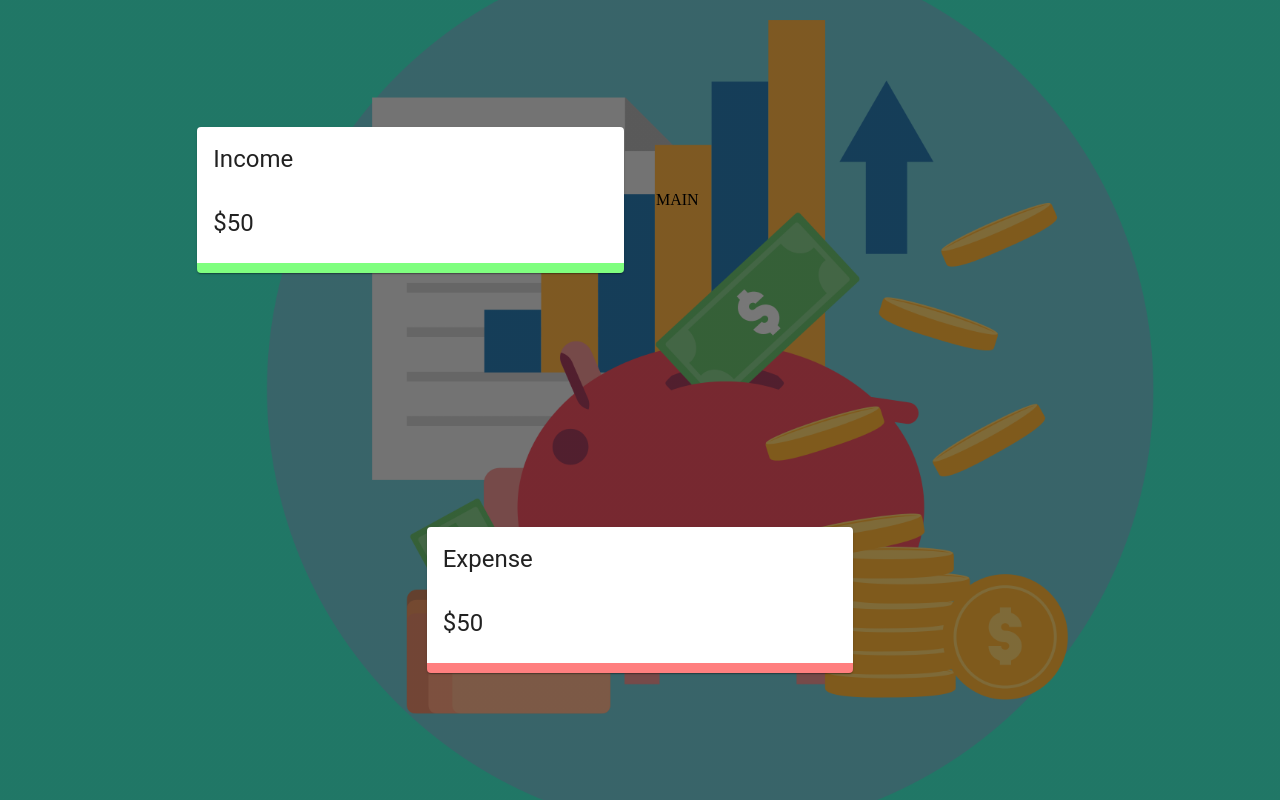
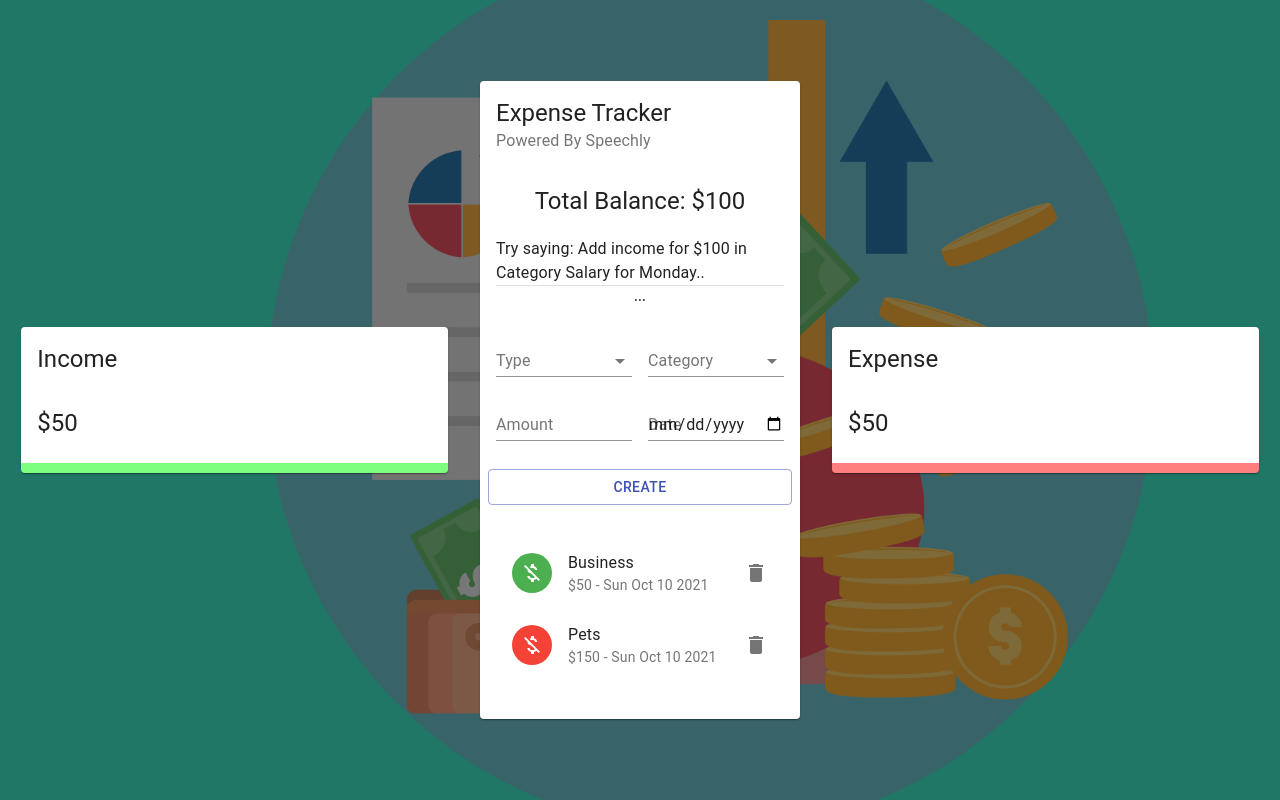
Before and after one commit to varunvj1/Expensify, a React (Create React App) app: page / in a window 1280 px wide. Built offline with nearby package versions, Linux system fonts and the light colour scheme.

Commit message:
Imported Main component in the App.js

```diff
--- a/src/App.js
+++ b/src/App.js
@@ -1,6 +1,7 @@
 import React from 'react'
 import { Grid } from '@material-ui/core'
 import Details from './components/Details/Details'
+import Main from './components/Main/Main'
 
 import useStyles from "./styles"
 
@@ -12,8 +13,8 @@ const App = () => {
                 <Grid item xs={12} sm={4} >
                     <Details title="Income" />
                 </Grid>
-                <Grid item xs={12} sm={4} >
-                    MAIN
+                <Grid item xs={12} sm={3} >
+                    <Main />
                 </Grid>
                 <Grid item xs={12} sm={4} >
                     <Details title="Expense" />
```
